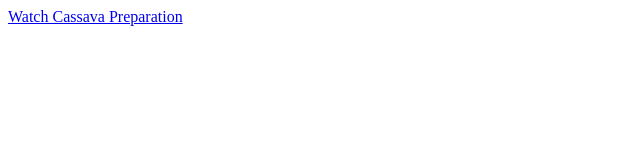
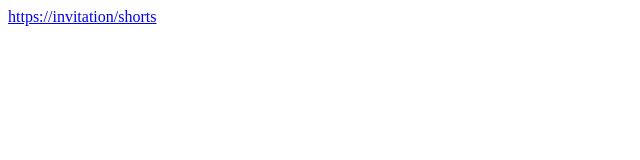
Before and after one commit to ameral320-ai/VD-TUTORIAL, a plain HTML site: page index.html in a window 1280 px wide. Shown: the full height of the page, 0-640 px from the left. Drawn offline with Linux system fonts and the light colour scheme.

Commit message:
Revise index.html structure and link text
Updated HTML structure and modified the link text.

```diff
--- a/index.html
+++ b/index.html
@@ -1,6 +1,6 @@
-
 <!DOCTYPE html>
-<html lang="en">
-<head><meta charset="UTF-8"><title>Cassava Dish</title></head>
-<body><a href="https://youtube.com/shorts/LXIa-Ap-WsI?si=rdcYSY0b1Pw7lDUZ">Watch Cassava Preparation</a></body>
+<html>
+<body>
+<a href="https://youtube.com/shorts/LXIa-Ap-WsI?si=rdcYSY0b1Pw7lDUZ">https://invitation/shorts</a>
+</body>
 </html>
```
